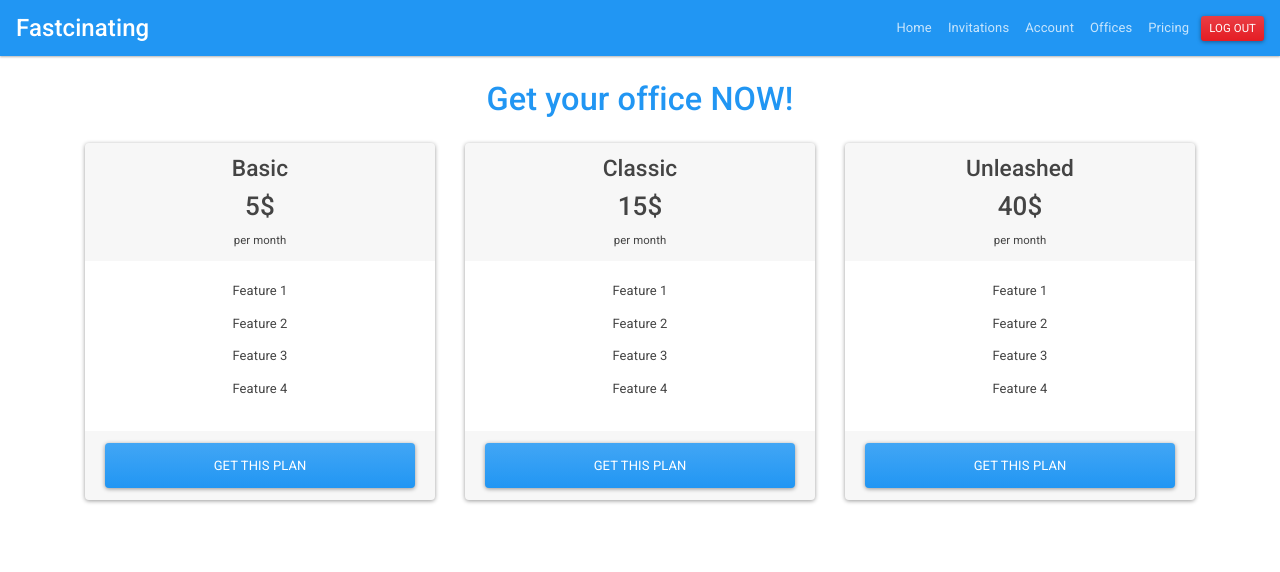
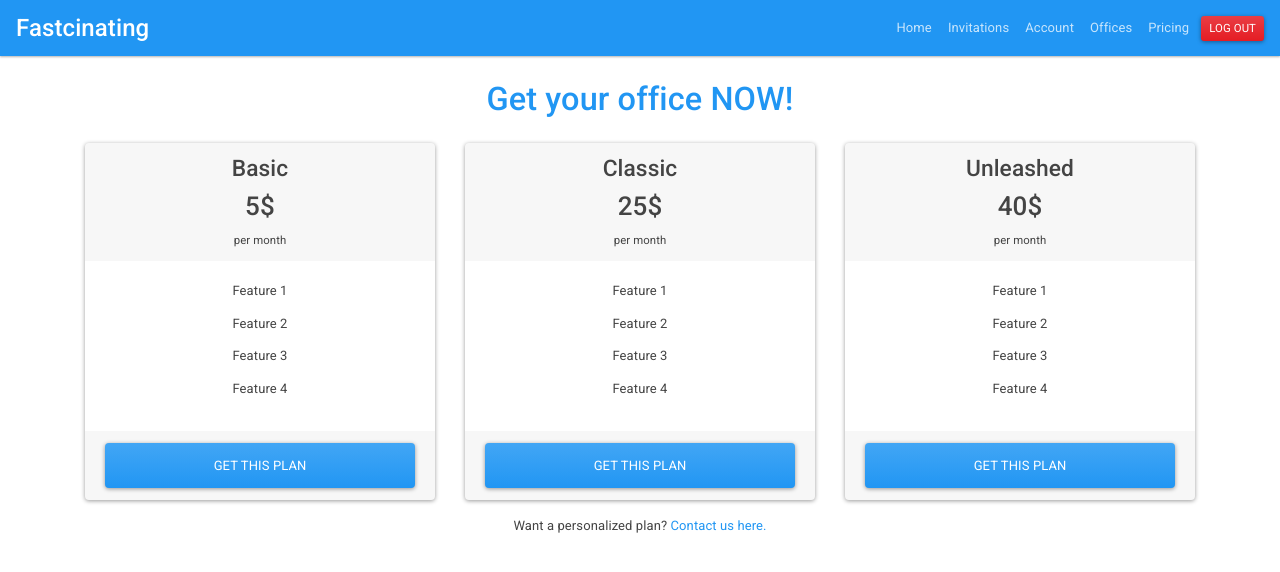
Before and after one commit to NovaJuan/bubblework, a plain HTML site: page pricing.html in a window 1280 px wide. Drawn offline with nearby package versions, Linux system fonts and the light colour scheme.

Commit message:
README added

```diff
--- a/pricing.html
+++ b/pricing.html
@@ -74,7 +74,7 @@
           <div class="card">
             <div class="card-header">
               <h3>Classic</h3>
-              <h2>15$</h2>
+              <h2>25$</h2>
               <small>per month</small>
             </div>
             <div class="card-body">
@@ -106,6 +106,12 @@
             </div>
           </div>
         </div>
+        <div class="col-12 text-center mt-3">
+          <p>
+            Want a personalized plan?
+            <a href="#" class="text-primary">Contact us here.</a>
+          </p>
+        </div>
       </div>
     </div>
 
```
Also changed, not shown: README.md (added).
